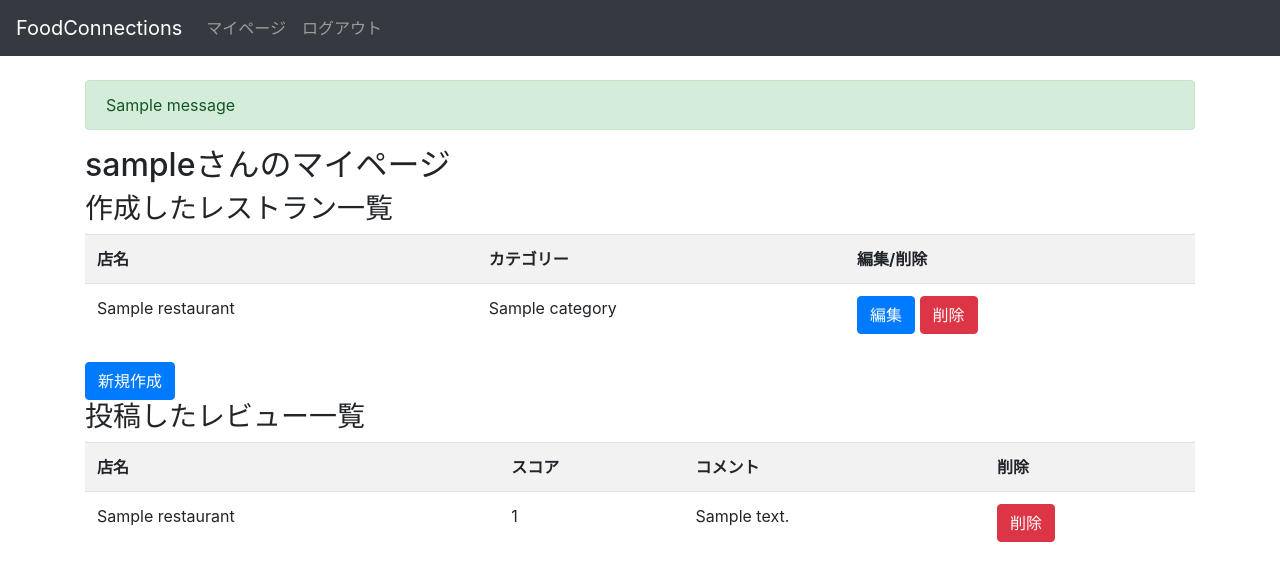
After one commit to NaoyaTAKEI04/FoodConnections, a Django app: page /foodconnections/my_page/ in a window 1280 px wide. The commit adds this page. Shown: the top 581 px of the page. Run offline with Django 3.2, Linux system fonts and the light colour scheme; a user stored in the database is signed in; tables that the repository leaves empty hold one stand-in row (values such as "Sample post"); one stand-in notice (Sample message) is shown; some libraries are stand-ins or nearby versions.

Commit message:
Add: マイページ機能の追加

```diff
--- a/foodconnections/models.py
+++ b/foodconnections/models.py
@@ -3,10 +3,7 @@ from users.models import CustomUser
 
 class Category(models.Model):
     name = models.CharField(verbose_name='カテゴリー', max_length=100)
-    auther = models.ForeignKey(
-        CustomUser,
-        on_delete=models.CASCADE,
-    )
+    auther = models.ForeignKey(CustomUser, on_delete=models.CASCADE, verbose_name='投稿者')
     image = models.ImageField(verbose_name='画像', upload_to='category_images/', blank=True, null=True)
 
     def __str__(self):
@@ -16,21 +13,14 @@ class Restaurant(models.Model):
     name = models.CharField(verbose_name='店名', max_length=100)
     ruby = models.CharField(verbose_name='ふりがな', max_length=100, blank=True, null=True)
     address = models.CharField(verbose_name='住所', max_length = 100)
-    author = models.ForeignKey(
-        CustomUser,
-        on_delete=models.CASCADE,
-    )
-    category = models.ForeignKey(
-        Category,
-        on_delete=models.PROTECT,
-        verbose_name='カテゴリー',
-    )
+    author = models.ForeignKey(CustomUser, on_delete=models.CASCADE, verbose_name='投稿者')
+    category = models.ForeignKey(Category, on_delete=models.PROTECT, verbose_name='カテゴリー',)
     image = models.ImageField(verbose_name='画像', upload_to='restaurant_images/', blank=True, null=True)
     catchphrase = models.CharField(verbose_name='キャッチコピー', max_length=30, blank=True, null=True)
     comment = models.TextField(verbose_name='コメント', blank=True, null=True)
     recommend = models.BooleanField(verbose_name='おすすめ店舗', default=False)
-    created_at = models.DateTimeField(auto_now_add=True)
-    updated_at = models.DateTimeField(auto_now=True)
+    created_at = models.DateTimeField(verbose_name='作成日', auto_now_add=True)
+    updated_at = models.DateTimeField(verbose_name='更新日', auto_now=True)
 
     def __str__(self):
         return self.name
@@ -46,13 +36,13 @@ SCORE_CHOICES = [
 
 class Review(models.Model):
 
-    user = models.ForeignKey(CustomUser, on_delete=models.PROTECT)
-    restaurant = models.ForeignKey(Restaurant, on_delete=models.CASCADE)
+    user = models.ForeignKey(CustomUser, on_delete=models.PROTECT, verbose_name='投稿者')
+    restaurant = models.ForeignKey(Restaurant, on_delete=models.CASCADE, verbose_name='店名')
     score = models.PositiveSmallIntegerField(verbose_name='満足度', choices=SCORE_CHOICES, default=3, blank=False)
     title = models.CharField(verbose_name='タイトル', max_length=50, blank=False)
     comment = models.TextField(verbose_name='コメント', max_length=250, blank=False)
-    created_at = models.DateTimeField(auto_now_add=True)
-    updated_at = models.DateTimeField(auto_now=True)
+    created_at = models.DateTimeField(verbose_name='作成日', auto_now_add=True)
+    updated_at = models.DateTimeField(verbose_name='更新日', auto_now=True)
 
     def __str__(self):
         return f"{self.restaurant.name} - {self.user.username}"
--- a/foodconnections/urls.py
+++ b/foodconnections/urls.py
@@ -5,12 +5,13 @@ app_name = 'foodconnections'
 
 urlpatterns = [
     path('', views.TopPageView.as_view(), name='top_page'),
-    #path('list/', views.ListView.as_view(), name='list'),
     path('<int:category_id>/category/', views.CategoryListView.as_view(), name='category_list'),
     path('<int:pk>/detail/', views.DetailView.as_view(), name='detail'),
     path('create/', views.CreateView.as_view(), name='create'),
     path('<int:pk>/update/', views.UpdateView.as_view(), name='update'),
     path('<int:pk>/delete/', views.DeleteView.as_view(), name='delete'),
     path('<int:pk>/review_create/', views.ReviewCreateView.as_view(), name='review_create'),
+    path('<int:pk>/review_delete/', views.ReviewDeleteView.as_view(), name='review_delete'),
     path('search/', views.SearchResultsView.as_view(), name='search_results'),
+    path('my_page/', views.MyPageView.as_view(), name='my_page'),
 ]
--- a/foodconnections/views.py
+++ b/foodconnections/views.py
@@ -42,12 +42,6 @@ class SearchResultsView(generic.ListView):
         context['search_form'] = search_form
         return context
 
-
-#class ListView(generic.ListView):
- #   model = Restaurant
-  #  template_name = 'foodconnections/restaurant_list.html'
-   # context_object_name = 'restaurant_list'
-
 class CategoryListView(View):
     template_name = 'foodconnections/category_list.html'
 
@@ -59,6 +53,18 @@ class CategoryListView(View):
             'restaurants':restaurants,
         }
         return render(request, self.template_name, context)
+
+class MyPageView(LoginRequiredMixin, generic.TemplateView):
+    template_name = 'foodconnections/my_page.html'
+
+    def get_context_data(self, **kwargs):
+        context = super().get_context_data(**kwargs)
+        user = self.request.user
+        user_restaurants = Restaurant.objects.filter(author=user)
+        user_reviews = Review.objects.filter(user=user)
+        context['user_restaurants'] = user_restaurants
+        context['user_reviews'] = user_reviews
+        return context
 
 class DetailView(generic.DetailView):
     model = Restaurant
@@ -131,3 +137,14 @@ class DeleteView(generic.DeleteView):
         shop_name = delete_instance.name
         messages.success(self.request, f'"{ shop_name }"を削除しました。')
         return super().delete(request, *args, **kwargs)
+
+class ReviewDeleteView(generic.DeleteView):
+    model = Review
+    template_name = 'foodconnections/review_comfirm_delete.html'
+    context_object_name = 'review'
+    success_url = reverse_lazy('foodconnections:my_page')
+
+    def delete(self, request, *args, **kwargs):
+        delete_instance = self.get_object()
+        messages.success(self.request, 'レビューを削除しました。')
+        return super().delete(request, *args, **kwargs)
--- a/myapp/settings.py
+++ b/myapp/settings.py
@@ -45,7 +45,6 @@ INSTALLED_APPS = [
     'allauth.account',
     'allauth.socialaccount',
     'crispy_forms', # フォームに対するBootstrapの適用
-    'widget_tweaks', #テンプレートタグ{}にBootstrapを適用
 ]
 
 SITE_ID = 1
--- a/templates/foodconnections/base.html
+++ b/templates/foodconnections/base.html
@@ -16,6 +16,7 @@
         <a class='navbar-brand' href='{% url "foodconnections:top_page" %}'>FoodConnections</a>
         <ul class="navbar-nav mr-md-2">
             {% if user.is_authenticated %}
+                <li class="nav-item"><a class="nav-link" href="{% url 'foodconnections:my_page' %}">マイページ</a></li>
                 <li class="nav-item"><a class="nav-link" href="{% url 'account_logout' %}">ログアウト</a></li>
             {% else %}
                 <li class="nav-item"><a class="nav-link" href="{% url 'account_login' %}">ログイン</a></li>
--- a/templates/foodconnections/category_list.html
+++ b/templates/foodconnections/category_list.html
@@ -2,6 +2,7 @@
 {% load static %}
 {% block content %}
 
+<!--リダイレクト後のメッセージ表示-->
 {% if messages %}
     {% for messeage in messages %}
         <div class="messeage">
@@ -10,9 +11,9 @@
     {% endfor %}
 {% endif %}
 
-<h1>{{ category.name }}のお店一覧</h1>
+<h1 class="mt-3">{{ category.name }}のお店一覧</h1>
 
-<div class="container">
+<div class="container mt-1">
     <div class="row">
         {% for restaurant in restaurants %}
         <div class="col-md-4 mb-4">
--- /dev/null
+++ b/templates/foodconnections/my_page.html
@@ -0,0 +1,61 @@
+{% extends './base.html' %}
+{% load static %}
+{% block content %}
+
+<!--リダイレクト後のメッセージ表示-->
+{% if messages %}
+    {% for messeage in messages %}
+        <div class="messeage">
+            <p class="alert {% if messeage.tags %} alert-{{messeage.tags}} {% endif %}">{{ messeage }}</p>
+        </div>
+    {% endfor %}
+{% endif %}
+
+<h2>{{ user.username }}さんのマイページ</h2>
+
+<h3>作成したレストラン一覧</h3>
+{% if user_restaurants %}
+    <table  class='table table-striped table-hover'>
+        <th>店名</th>
+        <th>カテゴリー</th>
+        <th>編集/削除</th>
+        {% for restaurant in user_restaurants %}
+        <tr>
+            <td>{{ restaurant.name }}</td>
+            <td>{{ restaurant.category.name }}</td>
+            <td>
+            <a href="{% url 'foodconnections:update' pk=restaurant.pk %}" class="btn btn-primary">編集</a>
+            <a href="{% url 'foodconnections:delete' pk=restaurant.pk %}" class="btn btn-danger">削除</a>
+            </td>
+        </tr>
+        {% endfor %}
+    </table>
+{% else %}
+    <p>まだレストランを作成していません。</p>
+{% endif %}
+
+<a href="{% url 'foodconnections:create' %}" class="btn btn-primary">新規作成</a>
+
+<h3>投稿したレビュー一覧</h3>
+{% if user_reviews %}
+    <table  class='table table-striped table-hover'>
+        <th>店名</th>
+        <th>スコア</th>
+        <th>コメント</th>
+        <th>削除</th>
+        {% for review in user_reviews %}
+        <tr>
+            <td>{{ review.restaurant.name }}</td>
+            <td>{{ review.score }}</td>
+            <td>{{ review.comment }}</td>
+            <td>
+            <a href="{% url 'foodconnections:review_delete' pk=review.pk %}" class="btn btn-danger">削除</a>
+            </td>
+        </tr>
+        {% endfor %}
+    </table>
+{% else %}
+    <p>まだレビューを投稿していません。</p>
+{% endif %}
+
+{% endblock %}
```
Also changed, not shown: templates/foodconnections/restaurant_detail.html (+21 -19 lines), templates/foodconnections/restaurant_list.html (deleted, +0 -38 lines), templates/foodconnections/search_results.html (+6 -15 lines), templates/foodconnections/top_page.html (+10 -15 lines), foodconnections/migrations/0010_auto_20240116_1408.py (added), static/CSS/style.css (line endings or trailing spaces).
